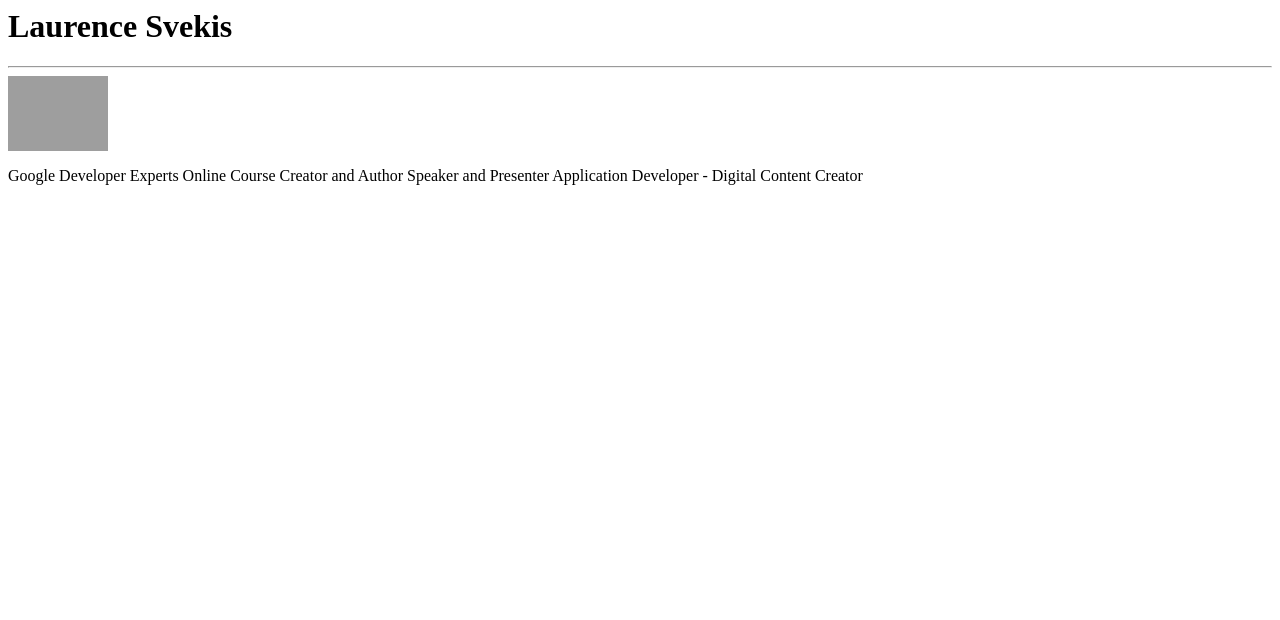
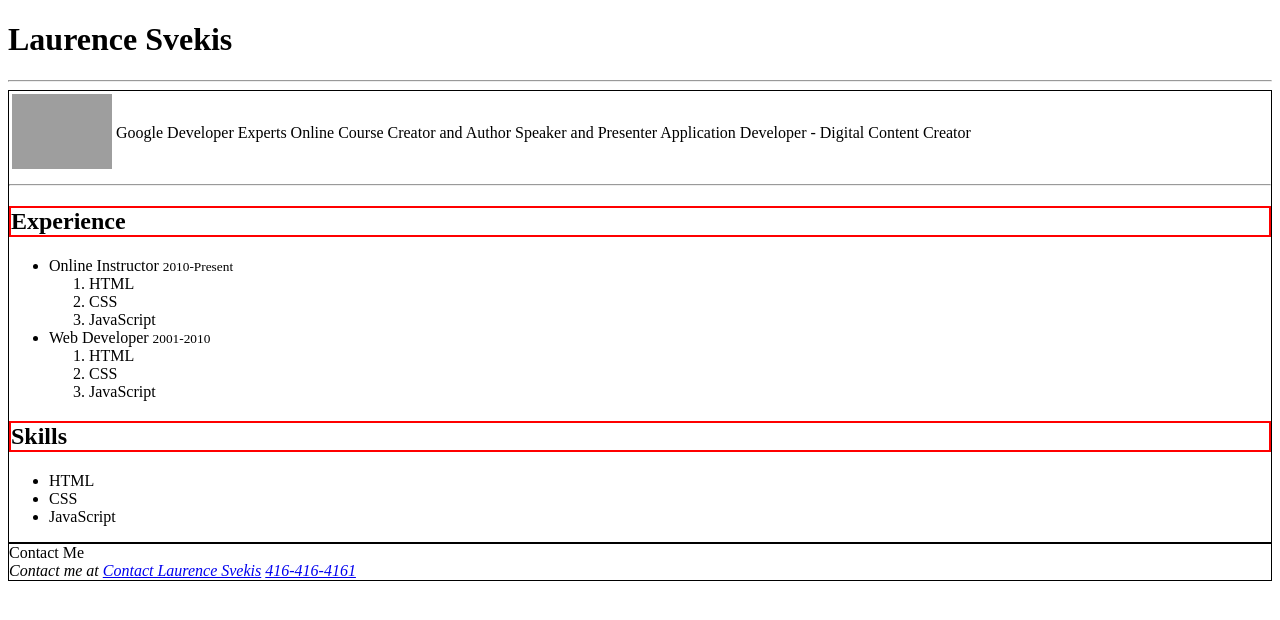
Before and after one commit to discoveryvip2/resume2, a plain HTML site: page index.html in a window 1280 px wide. Drawn offline with Linux system fonts and the light colour scheme; grey boxes are pictures that could not be loaded.

Commit message:
New Content

```diff
--- a/index.html
+++ b/index.html
@@ -1,4 +1,66 @@
-  <h1>Laurence Svekis</h1>
+<!DOCTYPE html>
+<html>
+
+<head>
+  <title>Laurence Svekis</title>
+  <style>
+    h2 {
+      border: solid 2px red;
+    }
+
+    section,
+    footer {
+      border: solid 1px black;
+    }
+  </style>
+</head>
+
+<body>
+  <header>
+    <h1>Laurence Svekis</h1> </header>
   <hr>
-  <a href="https://twitter.com/Lsvekis" target="_blank"><img src="https://pbs.twimg.com/profile_images/1248039192099201032/RYHZEyXf_400x400.jpg" style="width:100px" alt="Laurence Svekis"></a>
-  <p>Google Developer Experts Online Course Creator and Author Speaker and Presenter Application Developer - Digital Content Creator </p>
+  <section>
+    <table>
+      <tr>
+        <td>
+          <a href="https://twitter.com/Lsvekis" target="_blank"><img src="https://pbs.twimg.com/profile_images/1248039192099201032/RYHZEyXf_400x400.jpg" style="width:100px" alt="Laurence Svekis"></a>
+        </td>
+        <td>
+          <p>Google Developer Experts Online Course Creator and Author Speaker and Presenter Application Developer - Digital Content Creator </p>
+        </td>
+      </tr>
+    </table>
+    <hr>
+    <h2>Experience</h2>
+    <ul>
+      <li>Online Instructor <small>2010-Present</small>
+        <ol>
+          <li>HTML</li>
+          <li>CSS</li>
+          <li>JavaScript</li>
+        </ol>
+      </li>
+      <li>Web Developer <small>2001-2010</small>
+        <ol>
+          <li>HTML</li>
+          <li>CSS</li>
+          <li>JavaScript</li>
+        </ol>
+      </li>
+    </ul>
+    <h2>Skills</h2>
+    <ul>
+      <li>HTML</li>
+      <li>CSS</li>
+      <li>JavaScript</li>
+    </ul>
+  </section>
+  <footer>
+    <div>Contact Me <address>
+    Contact me at <a href="mailto:mailto:gappscourses@gmail.com">Contact Laurence Svekis</a>
+    <a href="tel:416-416-4161">416-416-4161</a>
+  </address> </div>
+  </footer>
+</body>
+
+</html>
```
